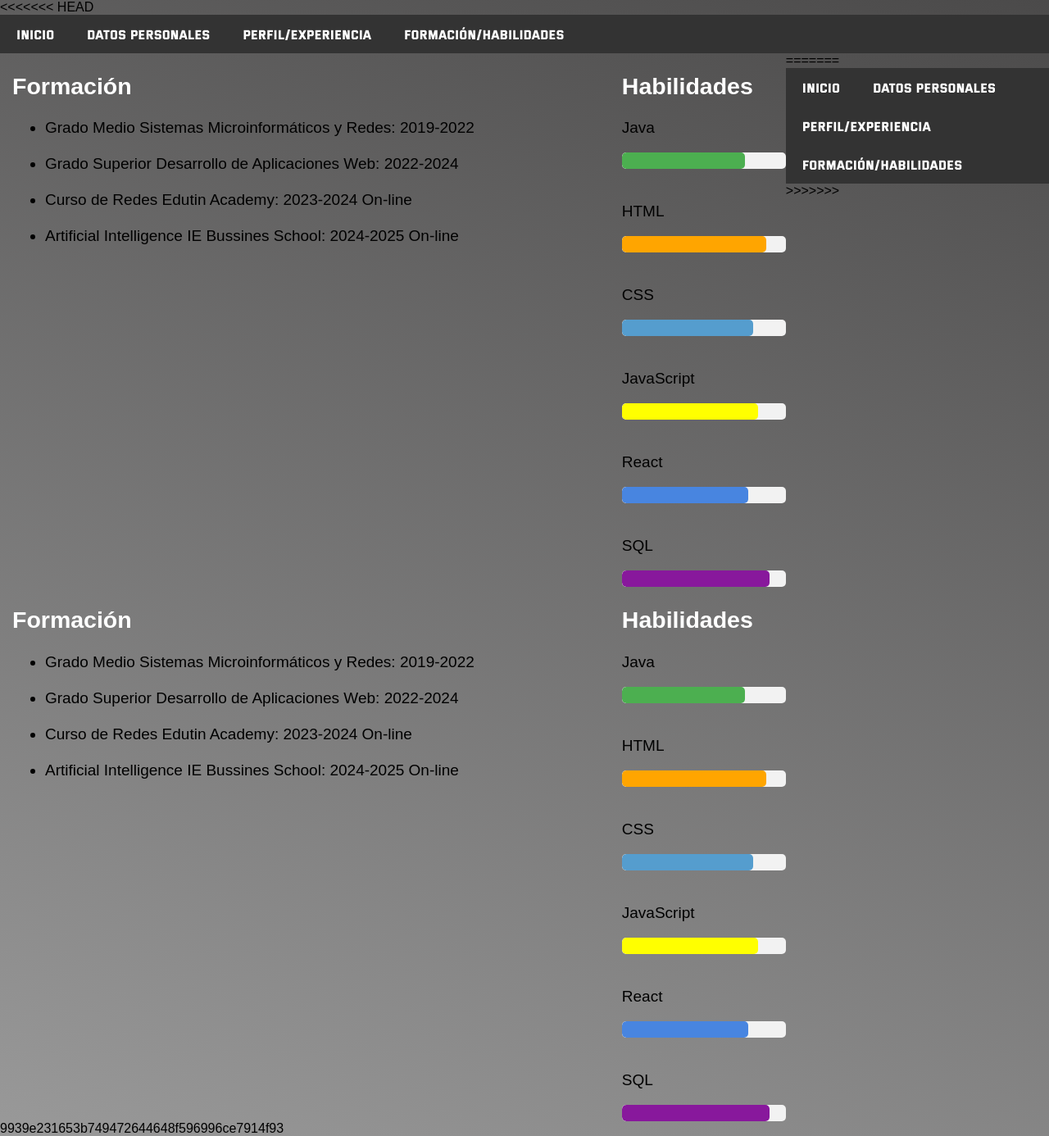
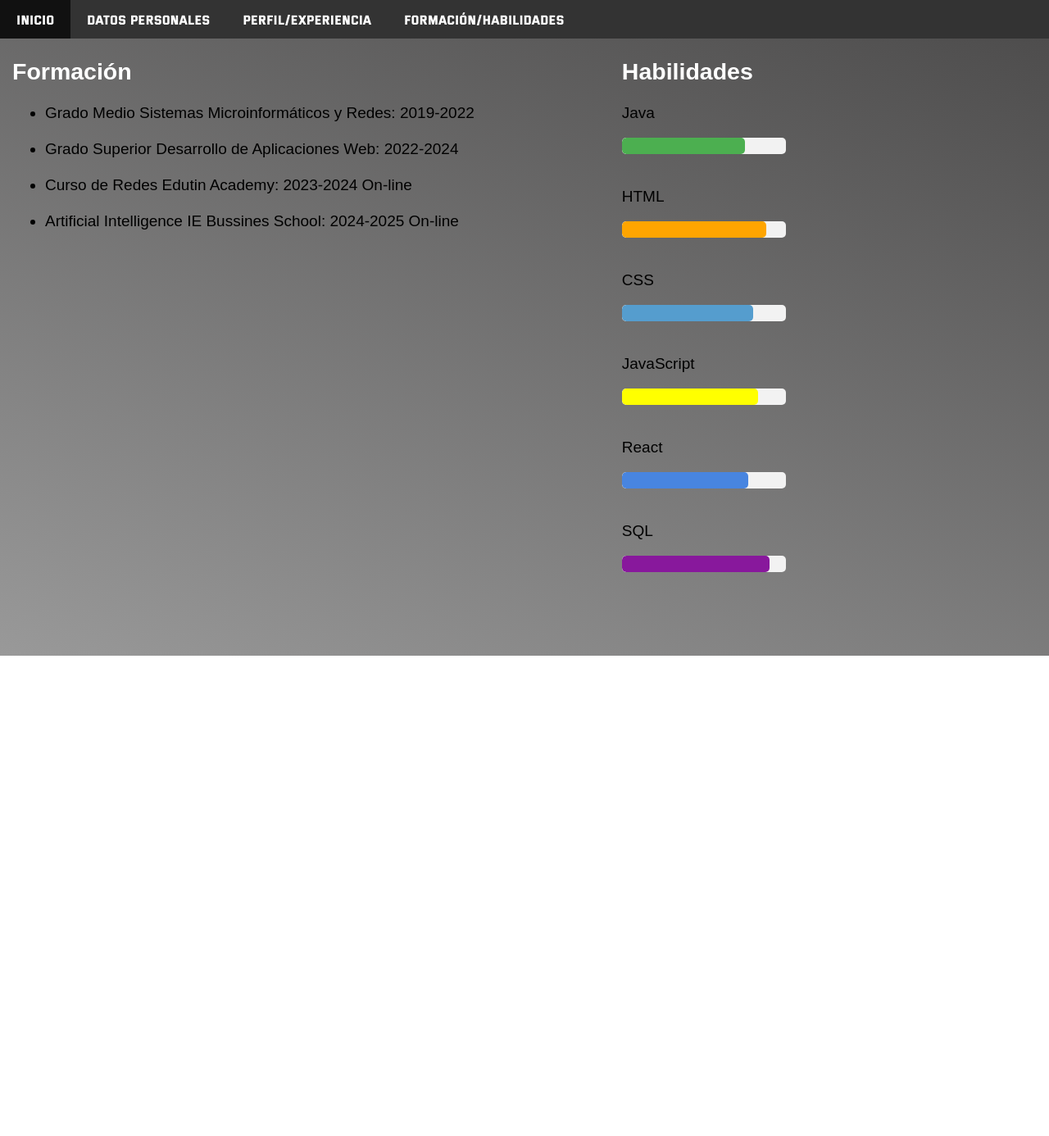
Before and after one commit to gonzalofg25/CSS-CV-GFG, a plain HTML site: page layouts/Formación-habilidades.html in a window 1280 px wide. Shown: the whole page at 82% size. After the commit the page ends 800 px from the top, so only its background shows below. Drawn offline with Linux system fonts and the light colour scheme; files that its build step writes are made by us from their sources; files whose address does not match are found by name.

Commit message:
Add files via upload

```diff
--- a/layouts/Datos-personales.html
+++ b/layouts/Datos-personales.html
@@ -1,19 +1,28 @@
-<<<<<<< HEAD
-<!DOCTYPE html>
+<!doctype html>
 <html lang="es">
   <head>
-    <meta charset="UTF-8">
-    <meta name="viewport" content="width=device-width, initial-scale=1.0">
+    <meta charset="UTF-8" />
+    <meta name="viewport" content="width=device-width, initial-scale=1.0" />
     <title>Datos Personales</title>
-    <link rel="stylesheet" href="styles.css">
+    <link rel="stylesheet" href="./assets/styles.css" />
   </head>
   <body id="body-datos">
     <nav>
       <ul id="lista-menu">
-            <li class="lista-menu"><a href="Inicio.html" class="menu">Inicio</a></li>
-            <li class="lista-menu"><a href="Datos-personales.html" class="menu">Datos Personales</a></li>
-            <li class="lista-menu"><a href="Perfil-experiencia.html" class="menu">Perfil/Experiencia</a></li>
-            <li class="lista-menu"><a href="Formación-habilidades.html" class="menu">Formación/Habilidades</a></li>
+        <li class="lista-menu">
+          <a href="Inicio.html" class="menu">Inicio</a>
+        </li>
+        <li class="lista-menu">
+          <a href="Datos-personales.html" class="menu">Datos Personales</a>
+        </li>
+        <li class="lista-menu">
+          <a href="Perfil-experiencia.html" class="menu">Perfil/Experiencia</a>
+        </li>
+        <li class="lista-menu">
+          <a href="Formación-habilidades.html" class="menu"
+            >Formación/Habilidades</a
+          >
+        </li>
       </ul>
     </nav>
 
@@ -21,52 +30,26 @@
       <ul id="lista-datos">
         <li class="datos">Nombre: Gonzalo Franco García</li>
         <li class="datos">Edad: 23 años</li>
-            <li class="datos">Correo electrónico: gonzalofrancogarcia2002@gmail.com</li>
+        <li class="datos">
+          Correo electrónico: gonzalofrancogarcia2002@gmail.com
+        </li>
         <li class="datos">Teléfono: 652397317</li>
         <li class="datos">Localidad: 41720 - Los Palacios y Villafranca</li>
       </ul>
     </div>
 
     <footer id="footer-datos">
-        <a class="redes" href="https://www.instagram.com/gonzalofg25/"><img src="Imagenes/instagram.png" alt="instagram"></a>
-        <a class="redes" href="https://www.linkedin.com/in/gonzalo-franco-garc%C3%ADa-4837232ab/"><img src="Imagenes/linkedin.png" alt="linkedin"></a>
-        <a class="redes" href="https://github.com/GonzaloFG-25"><img src="Imagenes/github.png" alt="github"></a>
+      <a class="redes" href="https://www.instagram.com/gonzalofg25/"
+        ><img src="Imagenes/instagram.png" alt="instagram"
+      /></a>
+      <a
+        class="redes"
+        href="https://www.linkedin.com/in/gonzalo-franco-garc%C3%ADa-4837232ab/"
+        ><img src="Imagenes/linkedin.png" alt="linkedin"
+      /></a>
+      <a class="redes" href="https://github.com/GonzaloFG-25"
+        ><img src="Imagenes/github.png" alt="github"
+      /></a>
     </footer>
   </body>
-=======
-<!DOCTYPE html>
-<html lang="es">
-<head>
-    <meta charset="UTF-8">
-    <meta name="viewport" content="width=device-width, initial-scale=1.0">
-    <title>Datos Personales</title>
-    <link rel="stylesheet" href="styles.css">
-</head>
-<body id="body-datos">
-    <nav>
-        <ul id="lista-menu">
-            <li class="lista-menu"><a href="Inicio.html" class="menu">Inicio</a></li>
-            <li class="lista-menu"><a href="Datos-personales.html" class="menu">Datos Personales</a></li>
-            <li class="lista-menu"><a href="Perfil-experiencia.html" class="menu">Perfil/Experiencia</a></li>
-            <li class="lista-menu"><a href="Formación-habilidades.html" class="menu">Formación/Habilidades</a></li>
-        </ul>
-    </nav>
-
-    <div id="datos">
-        <ul id="lista-datos">
-            <li class="datos">Nombre: Gonzalo Franco García</li>
-            <li class="datos">Edad: 23 años</li>
-            <li class="datos">Correo electrónico: gonzalofrancogarcia2002@gmail.com</li>
-            <li class="datos">Teléfono: 652397317</li>
-            <li class="datos">Localidad: 41720 - Los Palacios y Villafranca</li>
-        </ul>
-    </div>
-
-    <footer id="footer-datos">
-        <a class="redes" href="https://www.instagram.com/gonzalofg25/"><img src="Imagenes/instagram.png" alt="instagram"></a>
-        <a class="redes" href="https://www.linkedin.com/in/gonzalo-franco-garc%C3%ADa-4837232ab/"><img src="Imagenes/linkedin.png" alt="linkedin"></a>
-        <a class="redes" href="https://github.com/GonzaloFG-25"><img src="Imagenes/github.png" alt="github"></a>
-    </footer>
-</body>
->>>>>>> 9939e231653b749472644648f596996ce7914f93
 </html>
--- a/layouts/Formación-habilidades.html
+++ b/layouts/Formación-habilidades.html
@@ -1,32 +1,49 @@
-<<<<<<< HEAD
-<!DOCTYPE html>
+<!doctype html>
 <html lang="es">
   <head>
-    <meta charset="UTF-8">
-    <meta name="viewport" content="width=device-width, initial-scale=1.0">
+    <meta charset="UTF-8" />
+    <meta name="viewport" content="width=device-width, initial-scale=1.0" />
     <title>Formación/Habilidades</title>
-    <link rel="stylesheet" href="styles.css">
+    <link rel="stylesheet" href="./assets/styles.css" />
   </head>
-<body >
+  <body>
     <nav>
       <ul id="lista-menu">
-            <li class="lista-menu"><a href="Inicio.html" class="menu">Inicio</a></li>
-            <li class="lista-menu"><a href="Datos-personales.html" class="menu">Datos Personales</a></li>
-            <li class="lista-menu"><a href="Perfil-experiencia.html" class="menu">Perfil/Experiencia</a></li>
-            <li class="lista-menu"><a href="Formación-habilidades.html" class="menu">Formación/Habilidades</a></li>
+        <li class="lista-menu">
+          <a href="Inicio.html" class="menu">Inicio</a>
+        </li>
+        <li class="lista-menu">
+          <a href="Datos-personales.html" class="menu">Datos Personales</a>
+        </li>
+        <li class="lista-menu">
+          <a href="Perfil-experiencia.html" class="menu">Perfil/Experiencia</a>
+        </li>
+        <li class="lista-menu">
+          <a href="Formación-habilidades.html" class="menu"
+            >Formación/Habilidades</a
+          >
+        </li>
       </ul>
     </nav>
 
     <div id="formacion">
       <h2 id="for">Formación</h2>
       <ul>
-            <li class="lis-for">Grado Medio Sistemas Microinformáticos y Redes: 2019-2022</li>
-            <br/>
-            <li class="lis-for">Grado Superior Desarrollo de Aplicaciones Web: 2022-2024</li>
-            <br/>
-            <li class="lis-for">Curso de Redes Edutin Academy: 2023-2024 On-line</li>
-            <br/>
-            <li class="lis-for">Artificial Intelligence IE Bussines School: 2024-2025 On-line</li>
+        <li class="lis-for">
+          Grado Medio Sistemas Microinformáticos y Redes: 2019-2022
+        </li>
+        <br />
+        <li class="lis-for">
+          Grado Superior Desarrollo de Aplicaciones Web: 2022-2024
+        </li>
+        <br />
+        <li class="lis-for">
+          Curso de Redes Edutin Academy: 2023-2024 On-line
+        </li>
+        <br />
+        <li class="lis-for">
+          Artificial Intelligence IE Bussines School: 2024-2025 On-line
+        </li>
       </ul>
     </div>
     <div id="habilidades">
@@ -35,98 +52,31 @@
       <div class="progress-bar">
         <div id="java"></div>
       </div>
-        <br>
+      <br />
       <p class="hab">HTML</p>
       <div class="progress-bar">
         <div id="html"></div>
       </div>
-        <br>
+      <br />
       <p class="hab">CSS</p>
       <div class="progress-bar">
         <div id="css"></div>
       </div>
-        <br>
+      <br />
       <p class="hab">JavaScript</p>
       <div class="progress-bar">
         <div id="js"></div>
       </div>
-        <br>
+      <br />
       <p class="hab">React</p>
       <div class="progress-bar">
         <div id="react"></div>
       </div>
-        <br>
+      <br />
       <p class="hab">SQL</p>
       <div class="progress-bar">
         <div id="sql"></div>
       </div>
     </div>
-
   </body>
-=======
-<!DOCTYPE html>
-<html lang="es">
-<head>
-    <meta charset="UTF-8">
-    <meta name="viewport" content="width=device-width, initial-scale=1.0">
-    <title>Formación/Habilidades</title>
-    <link rel="stylesheet" href="styles.css">
-</head>
-<body >
-    <nav>
-        <ul id="lista-menu">
-            <li class="lista-menu"><a href="Inicio.html" class="menu">Inicio</a></li>
-            <li class="lista-menu"><a href="Datos-personales.html" class="menu">Datos Personales</a></li>
-            <li class="lista-menu"><a href="Perfil-experiencia.html" class="menu">Perfil/Experiencia</a></li>
-            <li class="lista-menu"><a href="Formación-habilidades.html" class="menu">Formación/Habilidades</a></li>
-        </ul>
-    </nav>
-
-    <div id="formacion">
-        <h2 id="for">Formación</h2>
-        <ul>
-            <li class="lis-for">Grado Medio Sistemas Microinformáticos y Redes: 2019-2022</li>
-            <br/>
-            <li class="lis-for">Grado Superior Desarrollo de Aplicaciones Web: 2022-2024</li>
-            <br/>
-            <li class="lis-for">Curso de Redes Edutin Academy: 2023-2024 On-line</li>
-            <br/>
-            <li class="lis-for">Artificial Intelligence IE Bussines School: 2024-2025 On-line</li>
-        </ul>
-    </div>
-    <div id="habilidades">
-        <h2 id="hab">Habilidades</h2>
-        <p class="hab">Java</p>
-        <div class="progress-bar">
-            <div id="java"></div>
-        </div>
-        <br>
-        <p class="hab">HTML</p>
-        <div class="progress-bar">
-            <div id="html"></div>
-        </div>
-        <br>
-        <p class="hab">CSS</p>
-        <div class="progress-bar">
-            <div id="css"></div>
-        </div>
-        <br>
-        <p class="hab">JavaScript</p>
-        <div class="progress-bar">
-            <div id="js"></div>
-        </div>
-        <br>
-        <p class="hab">React</p>
-        <div class="progress-bar">
-            <div id="react"></div>
-        </div>
-        <br>
-        <p class="hab">SQL</p>
-        <div class="progress-bar">
-            <div id="sql"></div>
-        </div>
-    </div>
-
-</body>
->>>>>>> 9939e231653b749472644648f596996ce7914f93
 </html>
```
Also changed, not shown: layouts/Perfil-experiencia.html (+34 -54 lines). Lines whose indentation alone changed are shown as unchanged.
